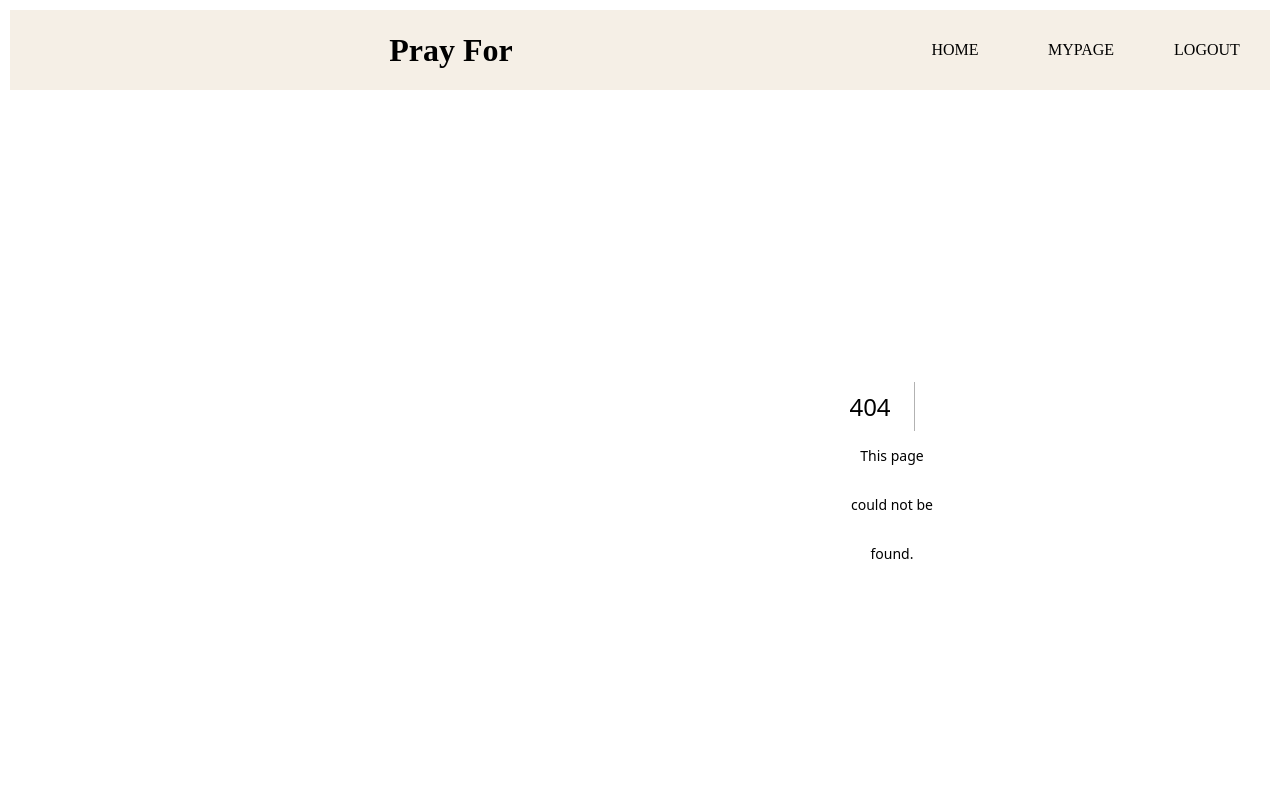
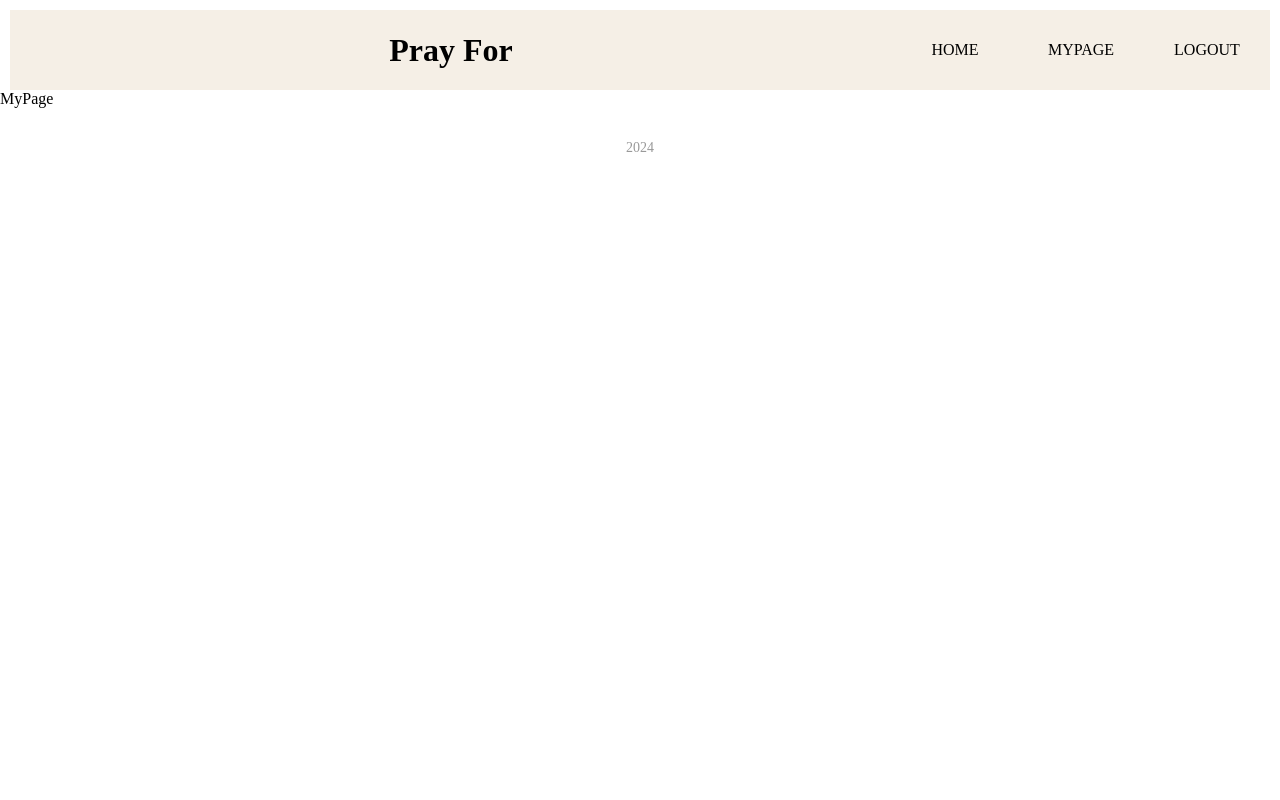
Before and after one commit to Yes2eul/Pray-For, a Next.js app: page /mypage in a window 1280 px wide. Before the commit this address had no page. Shown: the top 800 px of the page. Built offline with nearby package versions, Linux system fonts and the light colour scheme.

Commit message:
feat: router 수정

```diff
--- a/app/main/page.jsx
+++ b/app/home/page.jsx
@@ -3,7 +3,7 @@
 import PostForm from "@/components/postForm";
 import React from "react";
 
-const Main = () => {
+const Home = () => {
   return (
     <>
       <div>
@@ -14,4 +14,4 @@ const Main = () => {
   );
 };
 
-export default Main;
+export default Home;
--- /dev/null
+++ b/app/mypage/page.jsx
@@ -0,0 +1,7 @@
+import React from "react";
+
+const MyPage = () => {
+  return <div>MyPage</div>;
+};
+
+export default MyPage;
--- a/app/page.js
+++ b/app/page.js
@@ -2,11 +2,11 @@
 
 import { useRouter } from "next/navigation";
 
-export default function Home() {
+export default function Main() {
   const router = useRouter();
   return (
     <>
-      <main role="main" id="home">
+      <main role="main" id="main">
         <button onClick={() => router.push("/login")}>로그인</button>
         <button onClick={() => router.push("/signup")}>회원가입</button>
         <button>구글 로그인</button>
--- a/components/loginForm.js
+++ b/components/loginForm.js
@@ -36,7 +36,7 @@ export default function LoginForm() {
       const { email, password } = loginInputs;
       await signInWithEmailAndPassword(auth, email, password);
       setError("");
-      router.push("/main");
+      router.push("/home");
     } catch (error) {
       setError(error.message);
     }
--- a/components/shared/header.jsx
+++ b/components/shared/header.jsx
@@ -22,8 +22,8 @@ const Header = () => {
       </div>
       <nav>
         <ul>
-          <li onClick={() => router.push("/main")}>HOME</li>
-          <li>MYPAGE</li>
+          <li onClick={() => router.push("/home")}>HOME</li>
+          <li onClick={() => router.push("/mypage")}>MYPAGE</li>
           <li onClick={handleLogout}>LOGOUT</li>
         </ul>
       </nav>
--- a/styles/globals.css
+++ b/styles/globals.css
@@ -58,8 +58,8 @@ a {
   background-color: #e8dfca;
 }
 
-/* home */
-#home {
+/* main */
+#main {
   display: flex;
   justify-content: center;
   align-items: center;
@@ -69,7 +69,7 @@ a {
   height: auto;
 }
 
-#home button {
+#main button {
   width: 200px;
   height: 40px;
   margin: 10px;
@@ -81,7 +81,7 @@ a {
   font-size: 16px;
 }
 
-#home button:hover {
+#main button:hover {
   background-color: #1a4d2e;
 }
 
```
Also changed, not shown: components/userInfo.js (added).
